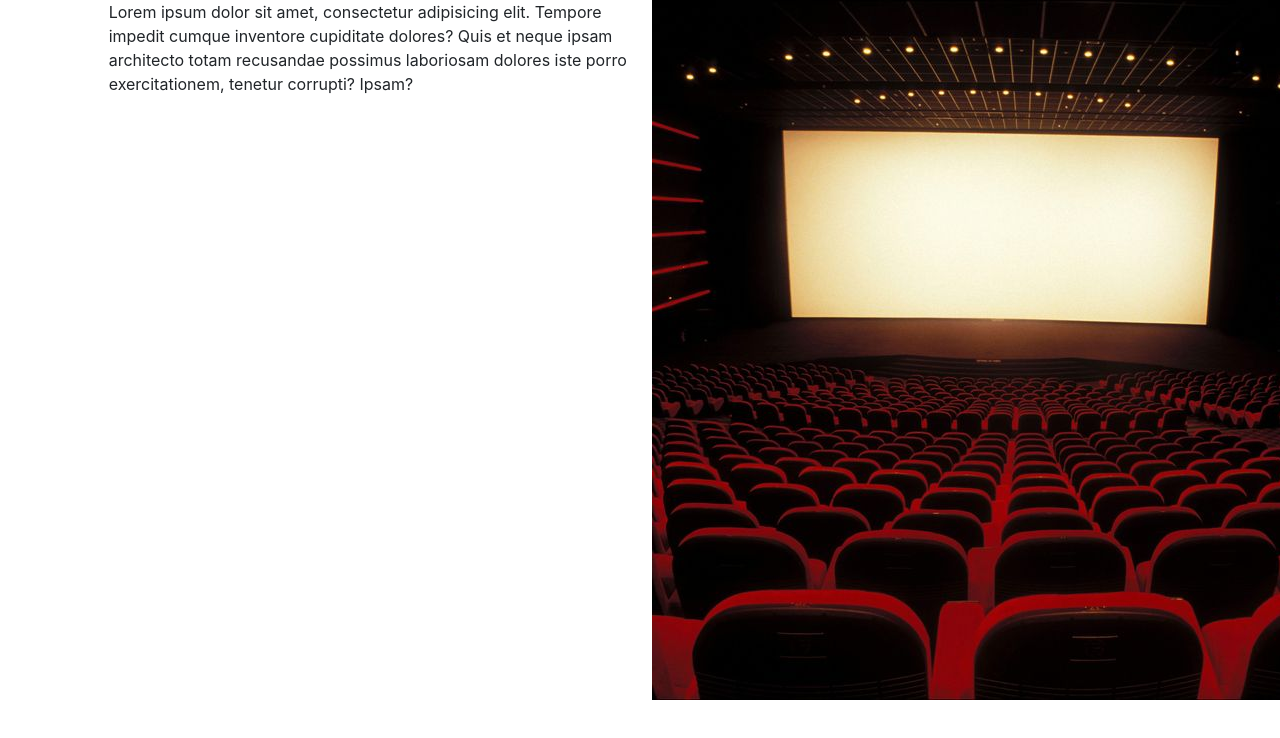
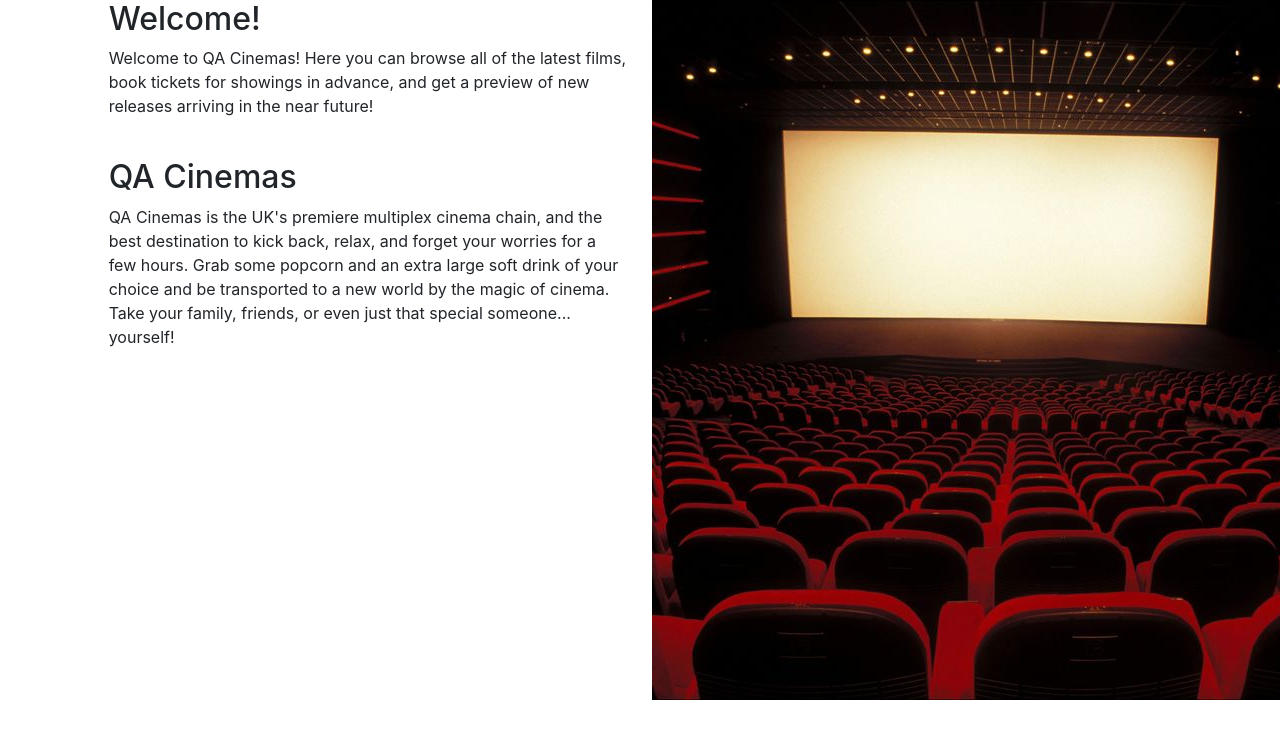
Before and after one commit to Kevin123-Repo/QACinemas_Group_Project, a React (Create React App) app in the folder front-end/: page / in a window 1280 px wide. Shown: the top 738 px of the page. Built offline with nearby package versions, Linux system fonts and the light colour scheme.

Commit message:
RF: added site purpose text

```diff
--- a/front-end/src/Components/Homepage.jsx
+++ b/front-end/src/Components/Homepage.jsx
@@ -8,8 +8,19 @@ const Homepage = () => {
             <Row>
                 <Col lg="1"></Col>
                 <Col lg="5">
+                    <h2>Welcome!</h2>
+                        <p>
+                            Welcome to QA Cinemas! Here you can browse all of the latest films, book tickets for showings in advance, and get a preview of new releases arriving in the near future!
+                        </p>
 
-                    Lorem ipsum dolor sit amet, consectetur adipisicing elit. Tempore impedit cumque inventore cupiditate dolores? Quis et neque ipsam architecto totam recusandae possimus laboriosam dolores iste porro exercitationem, tenetur corrupti? Ipsam?
+                    <br/>
+
+                    <h2>QA Cinemas</h2>
+                        <p>
+                            QA Cinemas is the UK's premiere multiplex cinema chain, and the best destination to kick back, relax, and forget your worries for a few hours. Grab some popcorn and an extra large soft drink of your choice and be transported to a new world by the magic of cinema. Take your family, friends, or even just that special someone... yourself!
+                        </p>
+
+
 
                 </Col>
 
```
